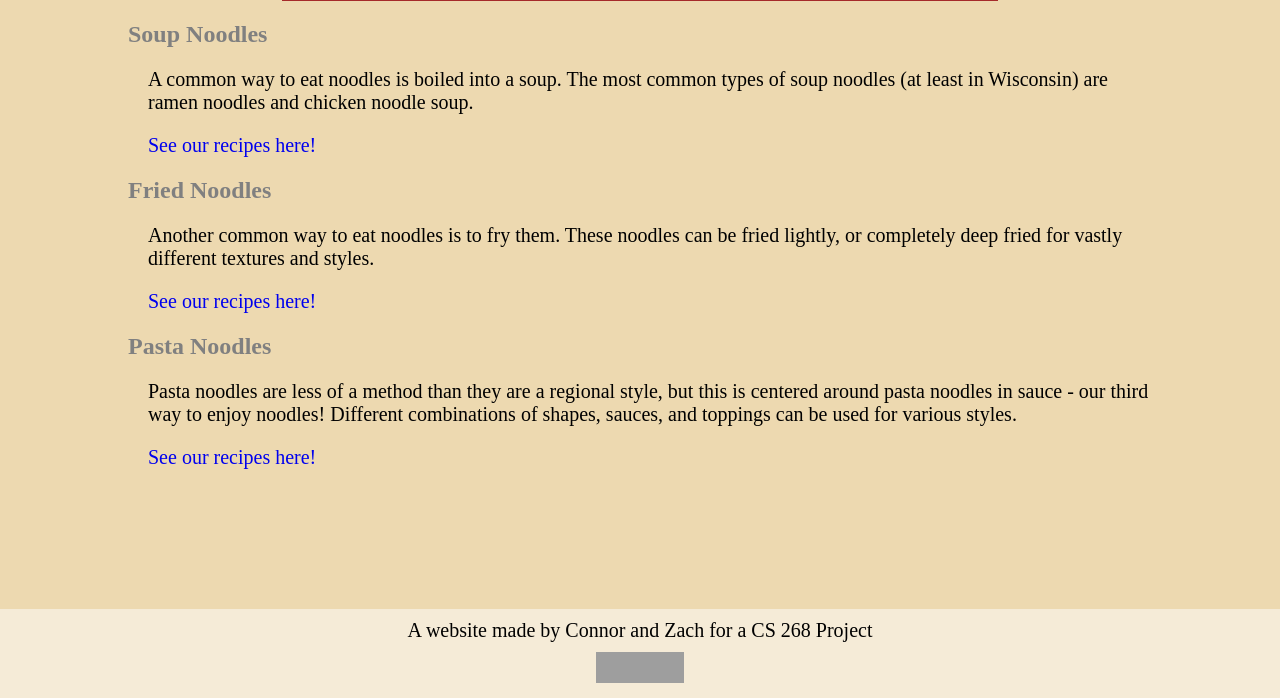
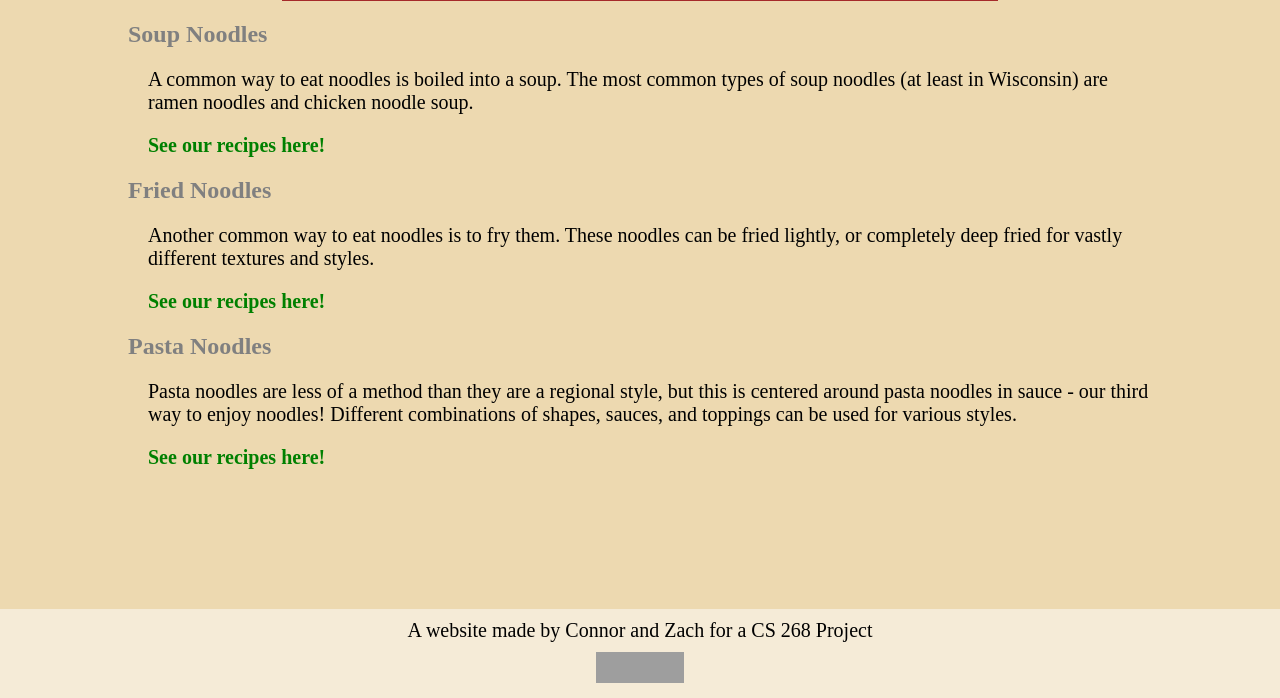
Before and after one commit to zderidder/noodles, a Flask app: page /homemade in a window 1280 px wide. Shown: the part 1536-2234 px from the top of the page. Run offline with Flask 2, Linux system fonts and the light colour scheme; grey boxes are pictures that could not be loaded.

Commit message:
Added recommended changes, removed some stuff

```diff
--- a/main.py
+++ b/main.py
@@ -42,7 +42,7 @@ def restaurants(invalid=None):
     form = RestaurantForm(request.form)
     print(form.validate())
 
-    con = sql.connect("restaurant_database.db")
+    con = sql.connect("database.db")
     con.row_factory = sql.Row
 
     if request.method == 'POST':
@@ -52,13 +52,13 @@ def restaurants(invalid=None):
             address = request.form['address'].strip()
 
             if len(email) != 0 and len(restaurant) != 0 and len(address) != 0:
-                with sql.connect("restaurant_database.db") as con:
+                with sql.connect("database.db") as con:
                     cur = con.cursor()
                     cur.execute("INSERT INTO restaurants(email, name, location) VALUES (?,?, ?)", (email, restaurant, address))
                     con.commit()
-                    return render_template("submitted.html")
+                    return render_template("restaurants.html")
             else:
-                print("Fuck off")
+                print("Not added")
         except:
             con.rollback()
         finally:
--- a/static/style.css
+++ b/static/style.css
@@ -1,5 +1,5 @@
 #header {
-	background-color: #68a4ff;
+	background-color: #A52A2A;
 	text-align: center;
 	font-family: Tahoma, sans-serif;
 }
@@ -127,3 +127,13 @@ li{
 	color: white;
 	font-size: 4vw;
 }
+
+.topic a:link{
+   color: green;
+   text-decoration: none;
+}
+
+.topic a:visited{
+  color: green;
+  text-decoration: none;
+}
--- a/templates/homemade.html
+++ b/templates/homemade.html
@@ -36,17 +36,17 @@
 	<div class="topic" id="soup">
 		<h2>Soup Noodles</h2>
 		<p>A common way to eat noodles is boiled into a soup. The most common types of soup noodles (at least in Wisconsin) are ramen noodles and chicken noodle soup.</p>
-		<p><a href="{{url_for('soup')}}">See our recipes here!</a></p>
+		<p><a href="{{url_for('soup')}}"><b>See our recipes here!</b></a></p>
 	</div>
 	<div class="topic" id="fried">
 		<h2>Fried Noodles</h2>
 		<p>Another common way to eat noodles is to fry them. These noodles can be fried lightly, or completely deep fried for vastly different textures and styles.</p>
-		<p><a href="{{url_for('fried')}}">See our recipes here!</a></p>
+		<p><a href="{{url_for('fried')}}"><b>See our recipes here!</b></a></p>
 	</div>
 	<div class="topic" id="pasta">
 		<h2>Pasta Noodles</h2>
 		<p>Pasta noodles are less of a method than they are a regional style, but this is centered around pasta noodles in sauce - our third way to enjoy noodles! Different combinations of shapes, sauces, and toppings can be used for various styles.</p>
-		<p><a href="{{url_for('pasta')}}">See our recipes here!</a></p>
+		<p><a href="{{url_for('pasta')}}"><b>See our recipes here!</b></a></p>
 	</div>
 </div>
 
```
Also changed, not shown: templates/index.html (+5 -5 lines).
